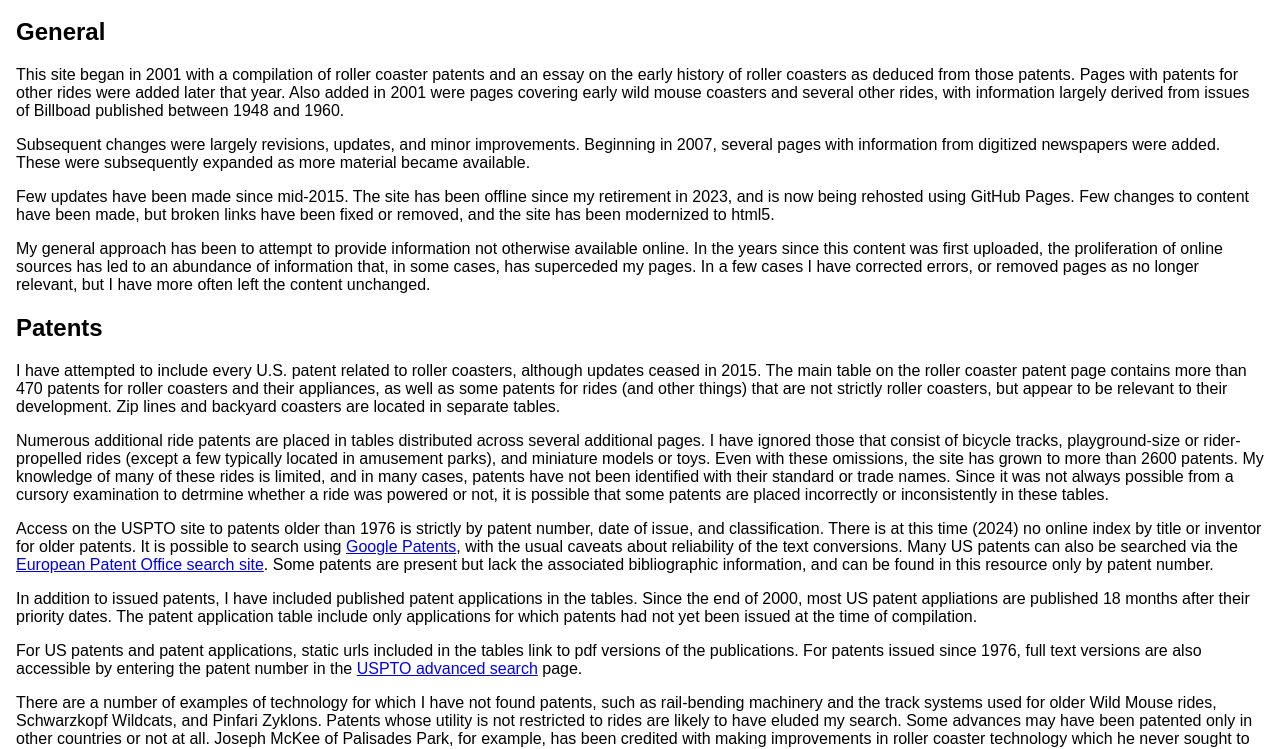
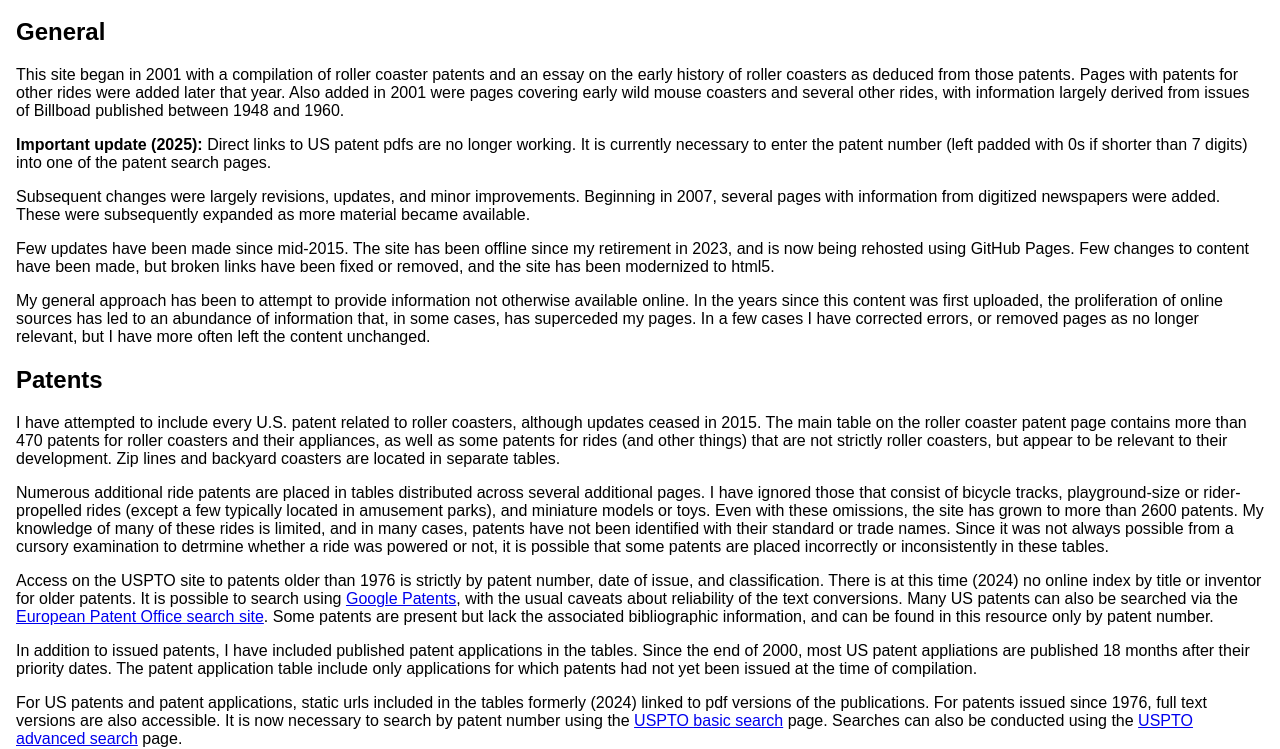
Before and after one commit to vacanfield/ride-pat, a plain HTML site: page about.html in a window 1280 px wide. Shown: the part 56-805 px from the top of the page. Drawn offline with Linux system fonts and the light colour scheme.

Commit message:
Update about.html
update to reflect discovery that urls for US patents are no longer working

```diff
--- a/about.html
+++ b/about.html
@@ -20,6 +20,10 @@ the early history of roller coasters as deduced from those patents.  Pages with
 were added later that year.  Also added in 2001 were pages covering early wild mouse coasters and several
 other rides, with information largely derived from issues of Billboad published between
 1948 and 1960.
+
+<p><B>Important update (2025): </B>Direct links to US patent pdfs are no longer working.
+It is currently necessary to enter the patent number (left padded with 0s if shorter than 7 digits)
+into one of the patent search pages.
 
 <p>Subsequent changes were largely revisions, updates, and minor improvements.  Beginning in
 2007, several pages with information from digitized newspapers were added.  These
@@ -67,9 +71,11 @@ tables.  Since the end of 2000, most US patent appliations are published 18 mont
 their priority dates.  The patent application table include only applications for which
 patents had not yet been issued at the time of compilation.
 
-<p>For US patents and patent applications, static urls included in the tables link to pdf
+<p>For US patents and patent applications, static urls included in the tables formerly (2024) linked to pdf
 versions of the publications.  For patents issued since 1976, full text versions are also
-accessible by entering the patent number in the
+accessible.  It is now necessary to search by patent number using the
+<a href="https://ppubs.uspto.gov/pubwebapp/static/pages/ppubsbasic.html">USPTO basic search</a> page.
+Searches can also be conducted using the
 <a href="https://ppubs.uspto.gov/pubwebapp/">USPTO advanced search</a> page.
 
 <P>There are a number of examples of technology for which I have not found patents, such
```
